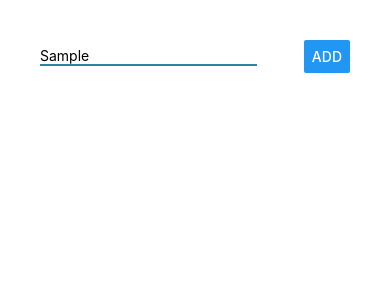
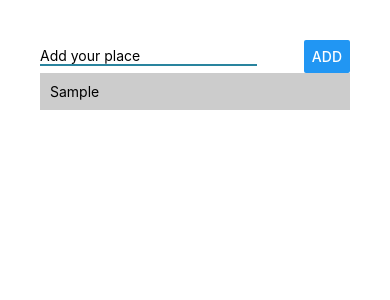
Before and after one commit to DanielKornas2/first-rnative-app, a React Native app: screen / in a window 390 px wide. Both pictures are taken after typing "Sample" into the empty fields and a click on the button "ADD". Shown: the top 300 px of the page. Built offline with nearby package versions, Linux system fonts and the light colour scheme.

Commit message:
Separate components, pass props and methods

```diff
--- a/App.js
+++ b/App.js
@@ -1,38 +1,26 @@
 import React, { Component } from 'react';
-import { StyleSheet, Text, View, TextInput, Button } from 'react-native';
+import { StyleSheet, View } from 'react-native';
+
+import PlaceInput from './src/components/PlaceInput/PlaceInput';
+import PlaceList from './src/components/PlaceList/PlaceList';
 
 export default class App extends Component {
 
   state = {
-    sampleName: ''
+    places: []
   }
 
-  handleChange = (val) => {
-    this.setState({
-      sampleName: val
-    })
-  }
-
-  submitPlace = () => {
-
+  submitPlace = (userPlaceName) => {
+    this.setState(prevstate => ({
+      places: prevstate.places.concat(userPlaceName)
+    }))
   }
 
   render() {
     return (
       <View style={styles.container}>
-        <View style={styles.inputCointainer}>
-          <TextInput
-          style={styles.placeInput}
-          placeholder="Add your place"
-          value={this.state.sampleName}
-          onChangeText={this.handleChange}
-          />
-          <Button
-          style={styles.placeButton}
-          title="Add"
-          onPress={this.submitPlace}
-          />
-        </View>
+        <PlaceInput submitPlace={this.submitPlace} />
+        <PlaceList places={this.state.places} />
       </View>
     );
   }
@@ -45,19 +33,5 @@
     alignItems: 'center',
     justifyContent: 'flex-start',
     padding: 40,
-  },
-  inputCointainer: {
-    width: "100%",
-    flexDirection: "row",
-    alignItems: "center",
-    justifyContent: "space-between",
-  },
-  placeInput: {
-    width: "70%",
-    borderBottomWidth: 2,
-    borderColor: "#29849e"
-  },
-  placeButton: {
-    width: "30%",
   }
 });
--- /dev/null
+++ b/src/components/ListItem/ListItem.js
@@ -0,0 +1,19 @@
+import React from 'react';
+import { Text, View, StyleSheet, } from 'react-native';
+
+const ListItem = (props) => (
+  <View style={styles.listItem}>
+    <Text>{props.placeName}</Text>
+  </View>
+)
+
+const styles = StyleSheet.create({
+  listItem: {
+    width: "100%",
+    marginBottom: 5,
+    padding: 10,
+    backgroundColor: "#ccc"
+  }
+});
+
+export default ListItem;
--- /dev/null
+++ b/src/components/PlaceInput/PlaceInput.js
@@ -0,0 +1,64 @@
+import React, { Component } from 'react';
+import { StyleSheet, View, TextInput, Button } from 'react-native';
+
+class PlaceInput extends Component {
+
+  state = {
+    placeName: ''
+  }
+
+  handleChange = (val) => {
+    this.setState({
+      placeName: val
+    })
+  }
+
+  onPressButton = () => {
+    const { placeName } = this.state;
+      if (placeName.trim() === ""){
+        return
+      }
+
+      this.props.submitPlace(this.state.placeName);
+      this.setState({
+        placeName: '',
+      })
+  }
+
+  render() {
+    return (
+      <View style={styles.inputCointainer}>
+        <TextInput
+        style={styles.placeInput}
+        placeholder="Add your place"
+        value={this.state.placeName}
+        onChangeText={this.handleChange}
+        />
+        <Button
+        style={styles.placeButton}
+        title="Add"
+        onPress={this.onPressButton}
+        />
+      </View>
+    );
+  }
+}
+
+const styles = StyleSheet.create({
+  inputCointainer: {
+    width: "100%",
+    flexDirection: "row",
+    alignItems: "center",
+    justifyContent: "space-between",
+  },
+  placeInput: {
+    width: "70%",
+    borderBottomWidth: 2,
+    borderColor: "#29849e"
+  },
+  placeButton: {
+    width: "30%",
+  }
+});
+
+export default PlaceInput
--- /dev/null
+++ b/src/components/PlaceList/PlaceList.js
@@ -0,0 +1,20 @@
+import React from 'react';
+import { StyleSheet, View } from 'react-native';
+
+import ListItem from '../ListItem/ListItem';
+
+const PlaceList = (props) => {
+
+  const placesOutput = props.places.map((place, id) => <ListItem key={id} placeName={place} />)
+  return (
+    <View style={styles.listContainer}>{placesOutput}</View>
+  )
+}
+
+const styles = StyleSheet.create({
+  listContainer: {
+    width: "100%",
+  }
+});
+
+export default PlaceList;
```
